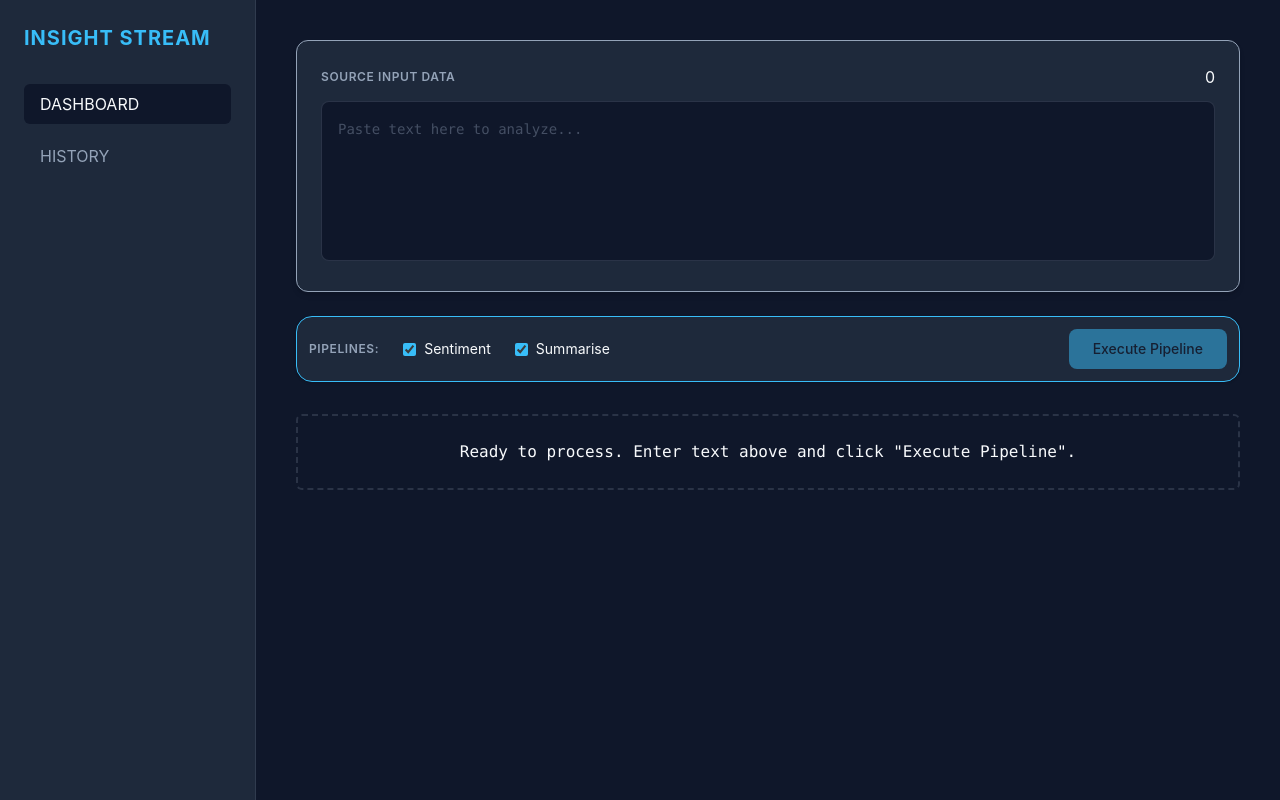
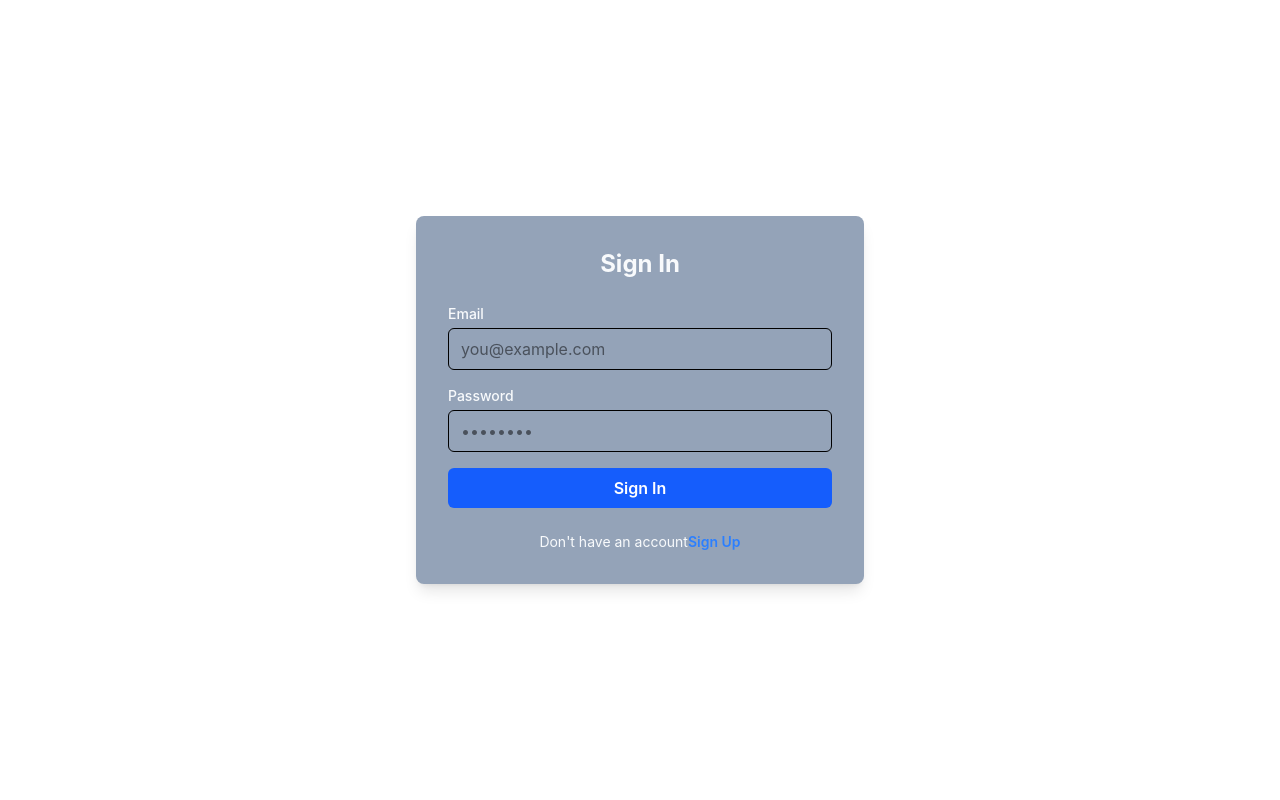
Before and after one commit to shashank-bingading/InsightStream, a React (Vite) app in the folder Frontend/: page / in a window 1280 px wide. Built offline with nearby package versions, Linux system fonts and the light colour scheme.

Commit message:
Auth Component Fix and axios set up

```diff
--- a/Frontend/src/App.tsx
+++ b/Frontend/src/App.tsx
@@ -4,14 +4,23 @@ import Sidebar from './components/Sidebar'
 import DataInputZone from './components/DataInputZone';
 import ModelControlPanel from './components/ModelControlPanel';
 import StreamOutputBoard from './components/StreamOutputBoard';
+import { AuthProvider, useAuth } from './components/AuthContext';
+import Auth from './components/Auth';
 
-function App() {
+function MainApp() {
   const [inputText,setInputText] = useState<string>("");
   const [sentiment,setSentiment] = useState<boolean>(true);
   const [summarise,setSummarise] = useState<boolean>(true);
   const [isProcessing, setIsProcessing] = useState<boolean>(false);
   const [hasProcessed, setHasProcessed] = useState<boolean>(false);
+  const {isAuthenticated} = useAuth();
 
+  //if user not logged in
+  if(!isAuthenticated){
+    return (
+      <Auth/>
+    )
+  }
   const handleProcess = ():void => {
     if(!inputText.trim()) return;
 
@@ -49,4 +58,10 @@ function App() {
   )
 }
 
-export default App
+export default function App(){
+  return(
+    <AuthProvider>
+      <MainApp/>
+    </AuthProvider>
+  )
+}
--- /dev/null
+++ b/Frontend/src/api/api.ts
@@ -0,0 +1,24 @@
+import axios from "axios";
+
+const API = axios.create({
+    baseURL: "http://localhost:3000/api",
+    headers:{
+        "Content-Type": "application/json",
+    },
+});
+
+//Request Interceptor: Runs automatically before EVERY outgoing HTTP request
+API.interceptors.request.use(
+    (config)=>{
+        const token = localStorage.getItem("token");
+        if(token){
+            config.headers.Authorization = `Bearer ${token}`;
+        }
+        return config;
+    },
+    (error)=>{
+        return Promise.reject(error);
+    }
+);
+
+export default API;
--- a/Frontend/src/components/Auth.tsx
+++ b/Frontend/src/components/Auth.tsx
@@ -2,6 +2,7 @@ import {useState} from 'react'
 import { useAuth } from './AuthContext'
 import axios from 'axios'
 import type { User } from './AuthContext'
+import API from '../api/api'
 
 interface AuthResponse {
     token:string;
@@ -9,12 +10,12 @@ interface AuthResponse {
     message?:string;
 }
 
-export const auth: React.FC = ()=>{
+export const Auth: React.FC = ()=>{
     const {login} = useAuth();
 
     const [isLogin,setIsLogin] = useState<boolean>(true);
-    const [email,setIsEmail] = useState<string>("");
-    const [password,setIsPassword] = useState<string>("");
+    const [email,setEmail] = useState<string>("");
+    const [password,setPassword] = useState<string>("");
     const [loading,setLoading] = useState<boolean>(false);
     const [error,setError] = useState<string | null>("");
 
@@ -24,15 +25,14 @@ export const auth: React.FC = ()=>{
         setError(null);
         setLoading(true);
 
-        const endpoint = isLogin?"api/auth/login":"api/auth/register";
+        const endpoint = isLogin?"/auth/login":"/auth/register";
 
         try {
-            const result  = await axios.post<AuthResponse>(
-                `http://localhost:5000/${endpoint}`,{
+            const result  = await API.post<AuthResponse>(
+                endpoint,{
                     email,password
                 }
             );
-
             const {token,user} = result.data;
             login(token,user);
         } catch (error:unknown) {
@@ -46,6 +46,72 @@ export const auth: React.FC = ()=>{
         }
     }
 
+    return(
+        <div className='flex flex-col items-center justify-center min-h-screen bg-mainn-bg'>
+            <div className='w-full max-w-md p-8 rounded-lg shadow-lg bg-text-secondary text-text-primary'>
+                <h2 className='mb-6 text-2xl font-bold text-center'>
+                    {isLogin ? "Sign In":"Create Account"}
+                </h2>
+                {error && (
+                    <div className='p-3 mb-4 text-sm text-red-500 bg-red-100 rounded border-red-300'>
+                        {error}
+                    </div>
+                )}
+
+                <form onSubmit={handleSubmit} className="space-y-4">
+          <div>
+            <label className="block mb-1 text-sm font-medium">Email</label>
+            <input
+              type="email"
+              value={email}
+              onChange={(e) => setEmail(e.target.value)}
+              placeholder="you@example.com"
+              required
+              className="w-full px-3 py-2 border rounded-md focus:outline-none focus:ring-2 focus:ring-blue-500 text-black"
+            />
+          </div>
+
+          <div>
+            <label className="block mb-1 text-sm font-medium">Password</label>
+            <input
+              type="password"
+              value={password}
+              onChange={(e) => setPassword(e.target.value)}
+              placeholder="••••••••"
+              minLength={6}
+              required
+              className="w-full px-3 py-2 border rounded-md focus:outline-none focus:ring-2 focus:ring-blue-500 text-black"
+            />
+          </div>
+
+          <button
+            type="submit"
+            disabled={loading}
+            className="w-full py-2 font-semibold text-white bg-blue-600 rounded-md hover:bg-blue-700 disabled:opacity-50"
+          >
+            {loading ? "Processing..." : isLogin ? "Sign In" : "Register"}
+          </button>
+        </form>
+                <div className='mt-6 text-sm text-center'>
+                <span>
+                    {isLogin ? "Don't have an account":"Already have an account?"}
+                </span>
+                <button
+                type='button'
+                onClick={()=>{
+                    setIsLogin(!isLogin);
+                    setError(null);
+                }}
+                className="font-semibold text-blue-500 hover:underline"
+                >
+                {isLogin ? "Sign Up":"Log In"}
+                </button>
+                </div>
+            </div>
+        </div>
+    )
 
 
 }
+
+export default Auth;
--- a/Frontend/src/components/AuthContext.tsx
+++ b/Frontend/src/components/AuthContext.tsx
@@ -15,7 +15,10 @@ interface AuthContextType{
   isAuthenticated:boolean;
 }
 
+//creating context here
 const AuthContext = createContext<AuthContextType | undefined>(undefined);
+
+//authProvider component
 
 export const AuthProvider: React.FC<{children: React.ReactNode}> = ({children})=>{
   const [token,setToken] = useState<string | null>(()=>
@@ -27,8 +30,11 @@ export const AuthProvider: React.FC<{children: React.ReactNode}> = ({children})=
   });
 
   const login = (newToken: string,newUser: User)=>{
+
+    //setting user and token , this will update the components using these values
     setToken(newToken);
     setUser(newUser);
+    //saving to local storage so it won't be lost
     localStorage.setItem("token",newToken);
     localStorage.setItem("user",JSON.stringify(newUser));
   };
```
Also changed, not shown: 1 other file (tests, documents, lock files or other folders).
